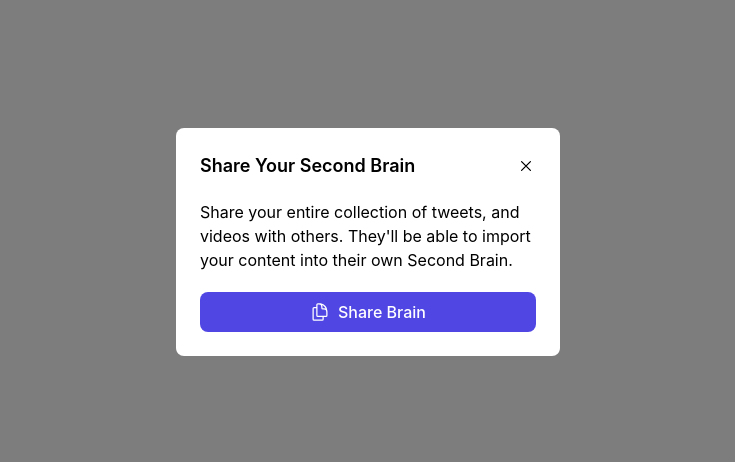
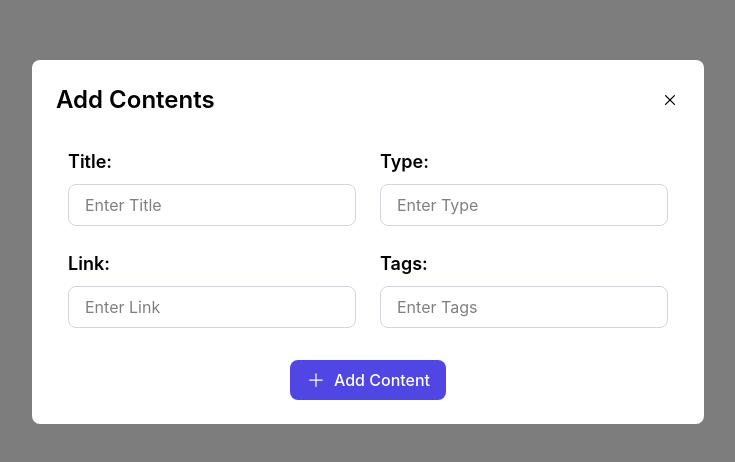
Before and after one commit to VikrantPareek/week-15-second-brain-fe, a React (Vite) app: page / in a window 1280 px wide. Shown: the part 158-620 px from the top of the page, without its empty margins (272-1007 px from the left). Built offline with nearby package versions, Linux system fonts and the light colour scheme.

Commit message:
Added add content modal

```diff
--- a/src/App.tsx
+++ b/src/App.tsx
@@ -1,3 +1,4 @@
+import { AddContentModal } from "./components/AddContentModal";
 import { AddIcon } from "./components/AddIcon";
 import { Button } from "./components/Button";
 import { Card } from "./components/Card";
@@ -75,7 +76,7 @@ function App() {
     //     </div>
     //   </div>
     // </div>
-    <ShareModal/>
+    <AddContentModal/>
   );
 }
 
--- /dev/null
+++ b/src/components/AddContentModal.tsx
@@ -0,0 +1,67 @@
+import { AddIcon } from "./AddIcon";
+import { Button } from "./Button";
+
+export function AddContentModal() {
+  return (
+    <div className="h-screen w-screen flex justify-center items-center bg-[#7d7d7d]">
+      <div className="w-2xl px-6 rounded-lg py-6 bg-white">
+        <div className="flex items-center text-center justify-between">
+          <p className="text-2xl font-semibold">Add Contents</p>
+          <AddIcon extraStyle="rotate-45" />
+        </div>
+        <div className="my-8 flex flex-wrap justify-around gap-y-6">
+          <div>
+            <label className="text-lg font-semibold" htmlFor="title">
+              Title:
+            </label>
+            <input
+              type="text"
+              id="title"
+              placeholder="Enter Title"
+              className="mt-2 border border-md block border-gray-300 w-2xs px-4 py-2 rounded-lg outline-none"
+            />
+          </div>
+          <div>
+            <label className="text-lg font-semibold" htmlFor="Type">
+              Type:
+            </label>
+            <input
+              type="text"
+              id="Type"
+              placeholder="Enter Type"
+              className="mt-2 border border-md block border-gray-300 w-2xs px-4 py-2 rounded-lg outline-none"
+            />
+          </div>
+          <div>
+            <label className="text-lg font-semibold" htmlFor="Link">
+              Link:
+            </label>
+            <input
+              type="text"
+              id="Link"
+              placeholder="Enter Link"
+              className="mt-2 border border-md block border-gray-300 w-2xs px-4 py-2 rounded-lg outline-none"
+            />
+          </div>
+          <div>
+            <label className="text-lg font-semibold" htmlFor="Tags">
+              Tags:
+            </label>
+            <input
+              type="text"
+              id="Tags"
+              placeholder="Enter Tags"
+              className="mt-2 border border-md block border-gray-300 w-2xs px-4 py-2 rounded-lg outline-none"
+            />
+          </div>
+        </div>
+        <Button
+          extraStyle="mx-auto justify-center"
+          text="Add Content"
+          color="primary"
+          icon={<AddIcon />}
+        />
+      </div>
+    </div>
+  );
+}
```
